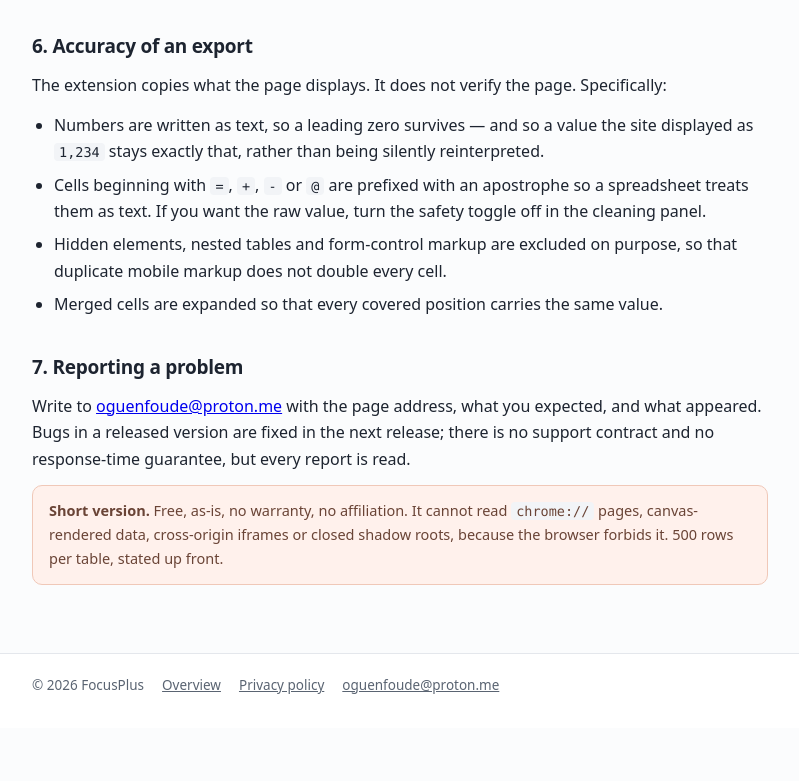
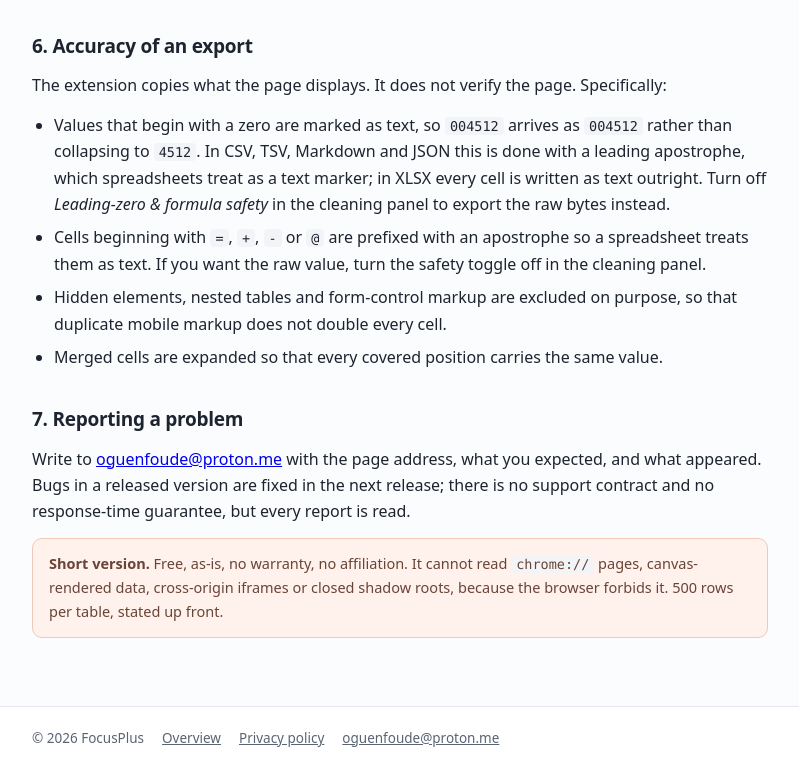
Before and after one commit to oguenfoude/focusplus-table, a plain HTML site: page docs/disclaimer.html in a window 1280 px wide. Shown: the part 2210-2991 px from the top of the page, without its empty margins (240-1039 px from the left). Before the commit the page ends 2938 px from the top, so only its background shows below. Drawn offline with Linux system fonts and the light colour scheme.

Commit message:
docs: state the leading-zero behaviour exactly

```diff
--- a/docs/disclaimer.html
+++ b/docs/disclaimer.html
@@ -185,9 +185,12 @@
     The extension copies what the page displays. It does not verify the page. Specifically:
   </p>
   <ul>
-    <li>Numbers are written as text, so a leading zero survives — and so a value the site
-      displayed as <code>1,234</code> stays exactly that, rather than being silently
-      reinterpreted.</li>
+    <li>Values that begin with a zero are marked as text, so <code>004512</code> arrives as
+      <code>004512</code> rather than collapsing to <code>4512</code>. In CSV, TSV, Markdown
+      and JSON this is done with a leading apostrophe, which spreadsheets treat as a text
+      marker; in XLSX every cell is written as text outright. Turn off
+      <em>Leading-zero &amp; formula safety</em> in the cleaning panel to export the raw bytes
+      instead.</li>
     <li>Cells beginning with <code>=</code>, <code>+</code>, <code>-</code> or <code>@</code>
       are prefixed with an apostrophe so a spreadsheet treats them as text. If you want the
       raw value, turn the safety toggle off in the cleaning panel.</li>
```
